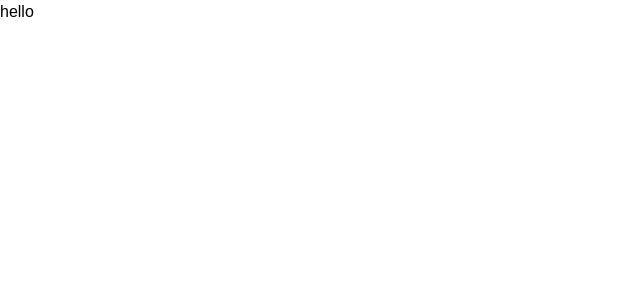
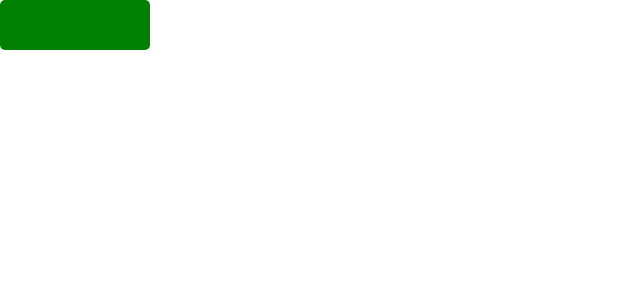
Before and after one commit to ssdrum/drag-boxes-sandbox, a React (Vite) app: page / in a window 1280 px wide. Shown: the top 300 px of the page, without its empty margins (0-640 px from the left). Built offline with nearby package versions, Linux system fonts and the light colour scheme.

Commit message:
Add draggable box

```diff
--- a/package.json
+++ b/package.json
@@ -10,8 +10,11 @@
     "preview": "vite preview"
   },
   "dependencies": {
+    "@dnd-kit/core": "^6.3.1",
+    "@dnd-kit/modifiers": "^9.0.0",
     "react": "^18.3.1",
-    "react-dom": "^18.3.1"
+    "react-dom": "^18.3.1",
+    "uuid": "^11.0.5"
   },
   "devDependencies": {
     "@eslint/js": "^9.17.0",
--- a/src/App.tsx
+++ b/src/App.tsx
@@ -1,5 +1,15 @@
 import "./App.css";
+import Canvas from "./Canvas";
 
 export default function App() {
-  return "hello";
+  const style: React.CSSProperties = {
+    height: "100vh",
+    width: "100vw",
+  };
+
+  return (
+    <main style={style}>
+      <Canvas />
+    </main>
+  );
 }
--- /dev/null
+++ b/src/Box.tsx
@@ -0,0 +1,39 @@
+import { useDraggable } from "@dnd-kit/core";
+import { CSS } from "@dnd-kit/utilities";
+
+interface Props {
+  id: string;
+  top: number;
+  left: number;
+  bg: string;
+  height: number;
+  width: number;
+}
+
+export default function Box({ id, top, left, height, width, bg }: Props) {
+  const { attributes, listeners, setNodeRef, transform } = useDraggable({
+    id: id,
+  });
+
+  const style: React.CSSProperties = {
+    transform: CSS.Translate.toString(transform),
+    top: top,
+    left: left,
+    position: "absolute",
+    backgroundColor: bg,
+    height: `${height}px`,
+    width: `${width}px`,
+    borderRadius: "5px",
+    cursor: "grab",
+  };
+
+  return (
+    <div
+      key={id}
+      style={style}
+      ref={setNodeRef}
+      {...listeners}
+      {...attributes}
+    ></div>
+  );
+}
--- /dev/null
+++ b/src/Canvas.tsx
@@ -0,0 +1,18 @@
+import { DndContext } from "@dnd-kit/core";
+import { restrictToWindowEdges } from "@dnd-kit/modifiers";
+import Box from "./Box";
+import { v4 as uuidv4 } from "uuid";
+
+export default function Canvas() {
+  const style: React.CSSProperties = {
+    flexGrow: 1,
+  };
+
+  return (
+    <div style={style}>
+      <DndContext modifiers={[restrictToWindowEdges]}>
+        <Box id={uuidv4()} bg="green" height={50} width={150} />
+      </DndContext>
+    </div>
+  );
+}
```
Also changed, not shown: 1 other file (tests, documents, lock files or other folders).
